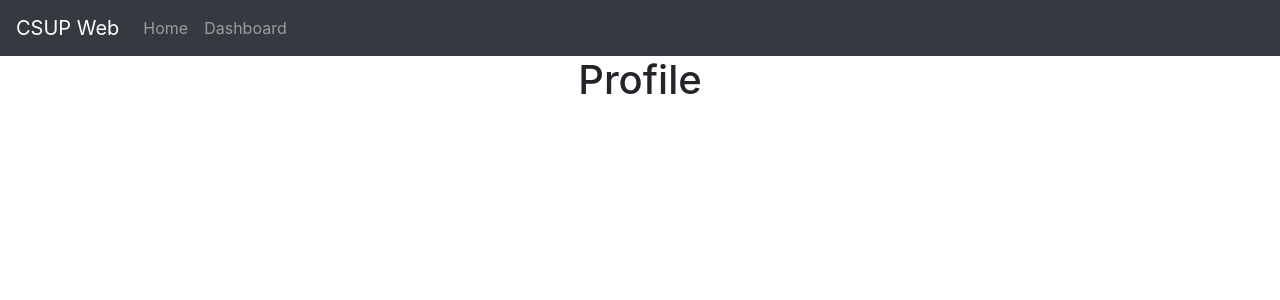
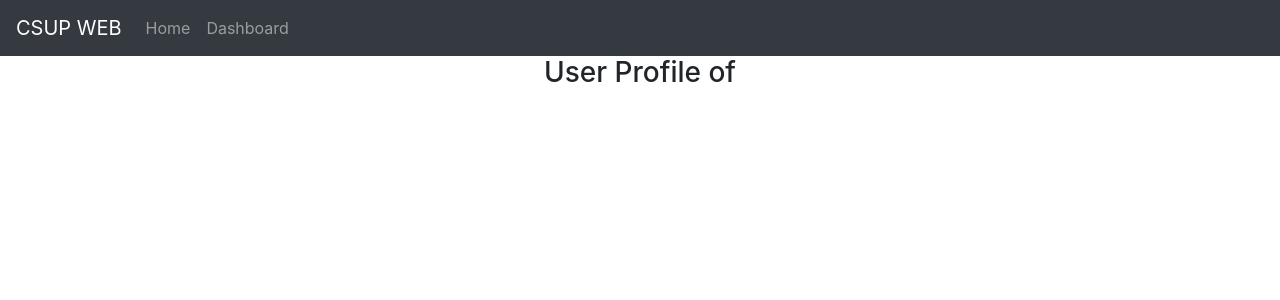
Before and after one commit to Viranga-pasi/csup-addcv, a React (Create React App) app: page /profile/1 in a window 1280 px wide. Shown: the top 300 px of the page. Built offline with nearby package versions, Linux system fonts and the light colour scheme; no server answers.

Commit message:
route to unique frofile

```diff
--- a/src/App.css
+++ b/src/App.css
@@ -36,3 +36,7 @@
     transform: rotate(360deg);
   }
 }
+
+.h3 .h2 .Link{
+  text-decoration: none;
+}
--- a/src/App.js
+++ b/src/App.js
@@ -5,6 +5,7 @@ import Navigation from './componenets/navigation';
 import HomePage from './pages/homePage';
 import Dashboard from './pages/dashboard';
 import Profile from './pages/profile';
+import ProfileDetails from './pages/profileDetails';
 
 import {BrowserRouter as Router, Switch, Route} from 'react-router-dom';
 
@@ -17,7 +18,8 @@ function App() {
         <Switch>
           <Route path="/" exact component={HomePage}/>
           <Route path="/dashboard" component={Dashboard}/>
-          <Route path="/profile" component={Profile}/>
+          <Route path="/profile" exact component={Profile}/>
+          <Route path="/profile/:id" component={ProfileDetails}/>
         </Switch>
       </div>
    </Router>
--- a/src/componenets/navigation.js
+++ b/src/componenets/navigation.js
@@ -1,20 +1,20 @@
 import React from 'react';
-import { Navbar,Nav} from 'react-bootstrap';
-
+import {Navbar, Nav} from 'react-bootstrap'
 
 function Navigation() {
   return (
-    <Navbar bg="dark" variant="dark" expand="lg">
-        <Navbar.Brand href="/">CSUP Web</Navbar.Brand>
+
+    <Navbar bg="dark" variant="dark" expand="lg" sticky="top">
+    <Navbar.Brand href="/">CSUP WEB</Navbar.Brand>
     <Navbar.Toggle aria-controls="basic-navbar-nav" />
     <Navbar.Collapse id="basic-navbar-nav">
       <Nav className="mr-auto">
         <Nav.Link href="/">Home</Nav.Link>
         <Nav.Link href="/dashboard">Dashboard</Nav.Link>
-
       </Nav>
     </Navbar.Collapse>
   </Navbar>
+
   );
 }
 
--- a/src/pages/dashboard.js
+++ b/src/pages/dashboard.js
@@ -1,5 +1,6 @@
-import React,{useState, useEffect} from 'react';
-
+import React, {useState, useEffect} from 'react';
+import '../App.css';
+import {Link} from 'react-router-dom';
 function Dashboard() {
     useEffect(()=>{
         fetchData();
@@ -9,17 +10,23 @@ function Dashboard() {
     const fetchData = async () => {
         const details = await fetch('https://fortnite-api.theapinetwork.com/upcoming/get');
         const items =  await details.json();
+        // console.log(items.data);
+        setData(items.data);
+    }
 
 
-
-        setData(items.data);
-    }
 
     return (
         <div>
             <h1>Dashboard</h1>
 
-
+            {data.map(d =>(
+                <h2 key={d.itemId}>
+                    <Link to={`/profile/${d.itemId}`}>
+                        {d.item.name}
+                    </Link>
+                </h2>
+            ))}
         </div>
     );
 }
--- /dev/null
+++ b/src/pages/profileDetails.js
@@ -0,0 +1,47 @@
+import React, {useState, useEffect} from 'react';
+import '../App.css';
+function ProfileDetails(match) {
+
+    console.log(match.match.params.id);
+    const [data, setData] = useState([]);
+
+    useEffect(()=>{
+        fetchData();
+    },[]);
+    const fetchData = async () => {
+        const details = await fetch('https://fortnite-api.theapinetwork.com/upcoming/get');
+        const items =  await details.json();
+        // console.log(items.data);
+        setData(items.data);
+    }
+    const userDetails = {
+        name: data.map((d) => d.item.name),
+        costId: data.map((d) => d.item.costmeticId),
+        dscrption: data.map((d) => d.item.description),
+        type: data.map((d) => d.item.type),
+
+    };
+    const userId = {
+        itemId: data.map((d) => d.itemId),
+
+    };
+
+    let userIndex = 0;
+    for(let i=0; i<userId.itemId.length; i++){
+        if(match.match.params.id === userId.itemId[i]){
+            userIndex = i;
+        }
+    }
+    console.log("userIndex "+ userIndex);
+    console.log("userName "+ userDetails.name[userIndex]);
+    return (
+        <div>
+            <h3>User Profile of {userDetails.name[userIndex]}</h3>
+
+        </div>
+    );
+}
+
+
+
+export default ProfileDetails;
```
Also changed, not shown: 1 other file (tests, documents, lock files or other folders). Lines whose indentation alone changed are shown as unchanged.
